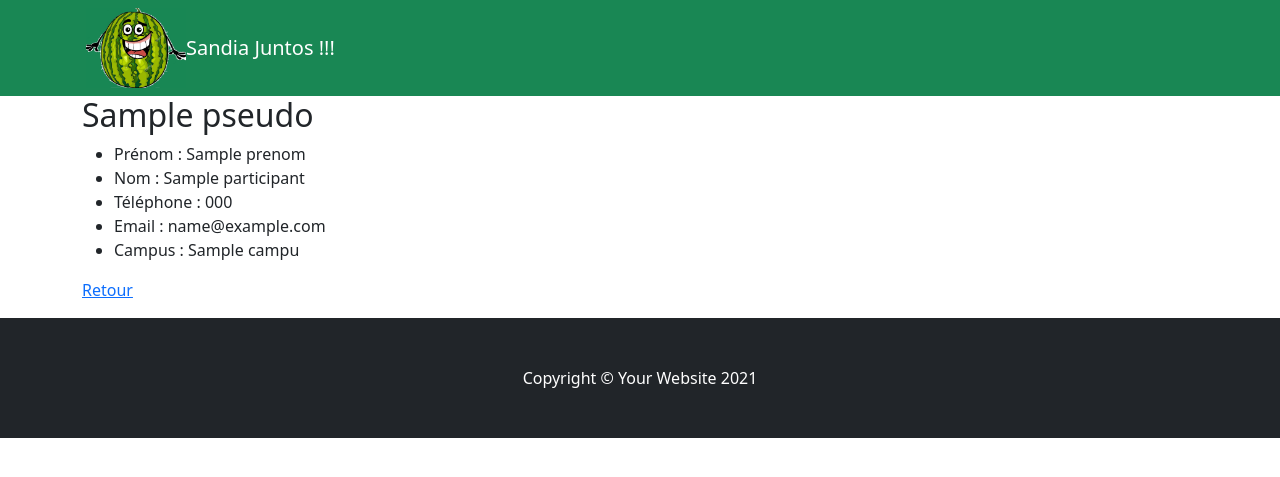
After one commit to SebastienBonneau/RameneTaPasteque, a Symfony app: template templates/participant/afficher.html.twig in a window 1280 px wide. The commit adds this page. Shown: the top 477 px of the page. Run offline with Twig, Linux system fonts and the light colour scheme; the template is opened without the code that fills it: most values are stand-ins (such as "Sample title", 1, 10 or a date in 2020); some libraries are stand-ins or nearby versions.

Commit message:
afficher le profil d'un utilisateur ok

```diff
--- a/public/javascript/listeSortie.js
+++ b/public/javascript/listeSortie.js
@@ -19,6 +19,7 @@ function afficherTableau(tableau) {
     let urlPublier = "http://127.0.0.1:8000/sortie/publier/"; // lien publier
     let urlAnnuler = "http://127.0.0.1:8000/sortie/annuler/"; // lien annuler
     let urlModifier = "http://127.0.0.1:8000/sortie/modifier/"; // lien modifier
+    let urlParticipant = "http://127.0.0.1:8000/Participant/afficher/"; // lien afficher participant
     let date1 = new Date(); // Je crée une variable avec la date du jour, pas besoin de la mettre dans la boucle
 
 
@@ -33,6 +34,7 @@ function afficherTableau(tableau) {
         let urlPublier2 = urlPublier+s.id; // lien publier
         let urlAnnuler2 = urlAnnuler+s.id; // lien annuler
         let urlModifier2= urlModifier+s.id; // lien modifier
+        let urlParticipant2 = urlParticipant+s.organisateurId; // lien afficher participant
         let date2 = new Date(s.dateLimiteInscription2); // Je recupere la date dans mon tableau et la stocke dans une variable
         let date3 = new Date(s.dateHeureDebut3);
 
@@ -56,7 +58,9 @@ function afficherTableau(tableau) {
         }if (s.userInscrit === true){
             tabTd[5].querySelector('i').removeAttribute('hidden');
         }
-            tabTd[6].innerHTML = s.organisateur;
+            tabTd[6].querySelector('.organisateur').setAttribute('href', urlParticipant2);
+            tabTd[6].querySelector('.organisateur').innerHTML = s.organisateur;
+            //tabTd[6].innerHTML = s.organisateur;
         // C'est la colonne où s'affichent tous les liens ==> je les cible avec le querySelector et leur #id
         // et je les active avec setAttribute('href', urlId)
         //console.log(date2 > date1);
--- a/src/Controller/SortieController.php
+++ b/src/Controller/SortieController.php
@@ -133,6 +133,7 @@ class SortieController extends \Symfony\Bundle\FrameworkBundle\Controller\Abstra
                 $tab['etat']= $sortie->getEtat()->getLibelle();
                 $tab['userInscrit'] = $userInscrit;
                 $tab['organisateur']= $sortie->getOrganisateur()->getPrenom();
+                $tab['organisateurId']= $sortie->getOrganisateur()->getId();
                 $tab['userOrganisateur'] = $userOrganisateur;
                 $tab['campus'] = $sortie->getCampus()->getId();
 
--- /dev/null
+++ b/templates/participant/afficher.html.twig
@@ -0,0 +1,22 @@
+{% extends 'base.html.twig' %}
+
+{% block body %}
+
+    <h2>{{ participant.pseudo }}</h2>
+    <ul>
+        <div>
+            <li>Prénom : {{ participant.prenom }}</li>
+            <li>Nom : {{ participant.Nom }}</li>
+            <li>Téléphone : {{ participant.telephone }}</li>
+            <li>Email : {{ participant.email }}</li>
+            <li>Campus : {{ participant.campus.nom }}</li>
+        </div>
+    </ul>
+
+    <a href="{{ path('sortie_liste') }}">Retour</a>
+
+{% endblock %}
+
+{% block title %}
+
+{% endblock %}
--- a/templates/sortie/detail.html.twig
+++ b/templates/sortie/detail.html.twig
@@ -35,7 +35,7 @@
             <tbody>
             {% for p in sortie.participants %}
                 <tr>
-                    <td>{{ p.pseudo }}</td>
+                    <td><a href="{{ path('participant_afficher', {'participant': p.id}) }}">{{ p.pseudo }}</a></td>
                     <td>{{ p.prenom }} {{ p.nom }}</td>
                 </tr>
             {% endfor %}
--- a/templates/sortie/liste.html.twig
+++ b/templates/sortie/liste.html.twig
@@ -105,7 +105,9 @@
              si l'app.user n'est pas inscrit à cette sortie
              C'est une balise <i> qui sera utilisée dans le JS pour venir remplacer son contenu-->
             <td> <i class="fas fa-check"></i> <!--<i class="fab fa-angellist"> </i><i class="fas fa-check"></i> --></td>
-            <td>6</td>
+            <td>
+                <a href="#" class="organisateur"></a>
+            </td>
             <td  colspan="3">
                 <!-- lien affiché tout le temps, renvoie vers le détail de la sortie-->
                 <a href="#" id="detail"><i class="fas fa-archway"></i>afficher</a>
```
Also changed, not shown: src/Controller/ParticipantController.php (+11 -0 lines).
